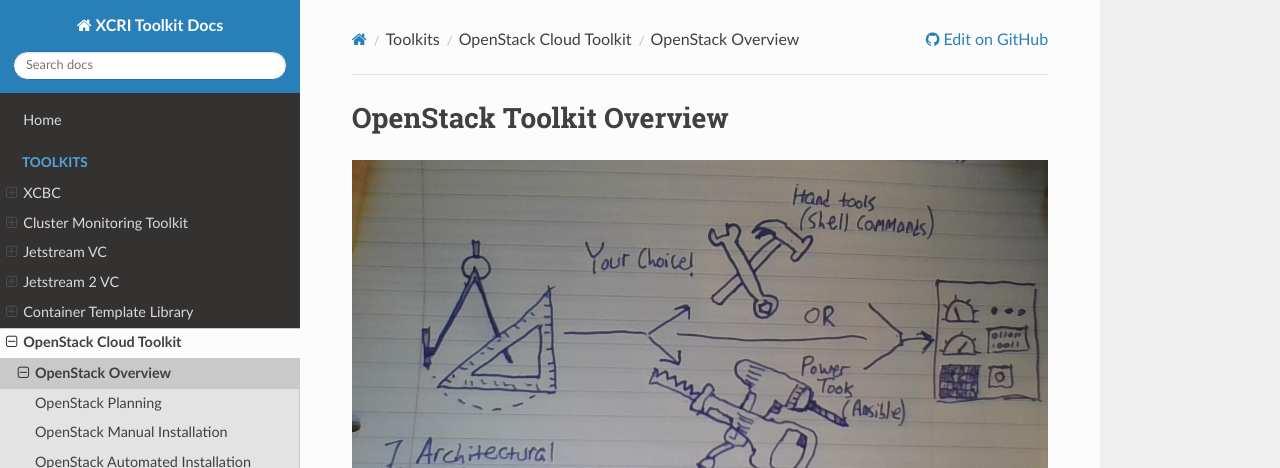
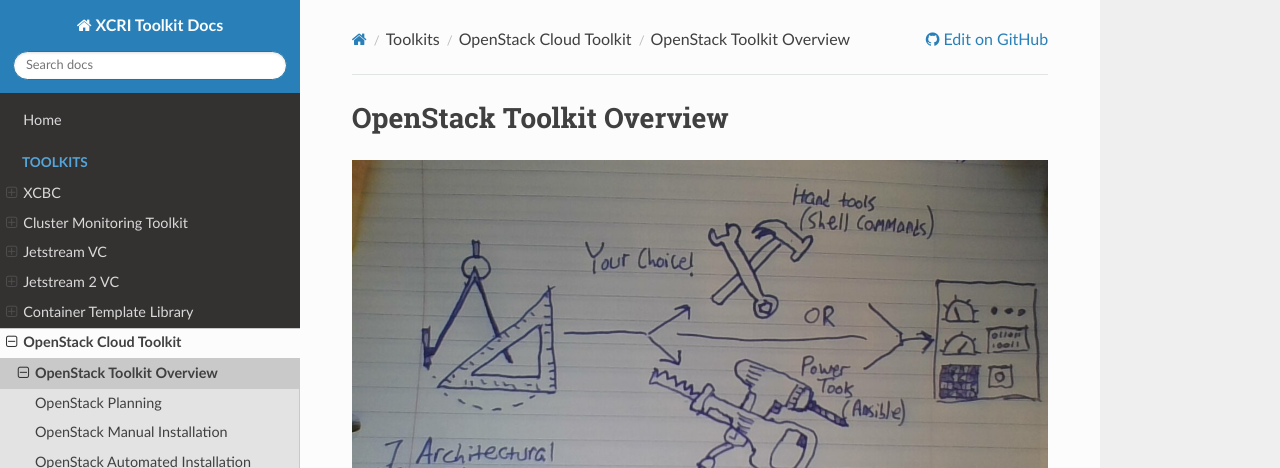
Before and after one commit to access-ci-org/Toolkit-Docs, an MkDocs documentation site: the page built from docs/toolkits/openstack-overview.md, in a window 1280 px wide. Shown: the top 468 px of the page. Built offline with MkDocs 1.6.1, drawn with Linux system fonts in a browser that asks for light colours; nearby versions of some CDN libraries; old or Windows-style settings are respelled for this version of MkDocs.

Commit message:
tweaking page title

```diff
--- a/mkdocs.yml
+++ b/mkdocs.yml
@@ -27,7 +27,7 @@ pages:
   - Container Template Library:
     - Quick Start Guide: 'toolkits/ctl/ctlquick.md'
   - OpenStack Cloud Toolkit:
-    - OpenStack Overview: 'toolkits/openstack-overview.md'
+    - OpenStack Toolkit Overview: 'toolkits/openstack-overview.md'
     - OpenStack Planning: 'toolkits/openstack-planning-guide.md'
     - OpenStack Manual Installation: 'toolkits/OpenstackInstallation.md'
     - OpenStack Automated Installation: 'toolkits/openstack-automated-installation.md'
```
